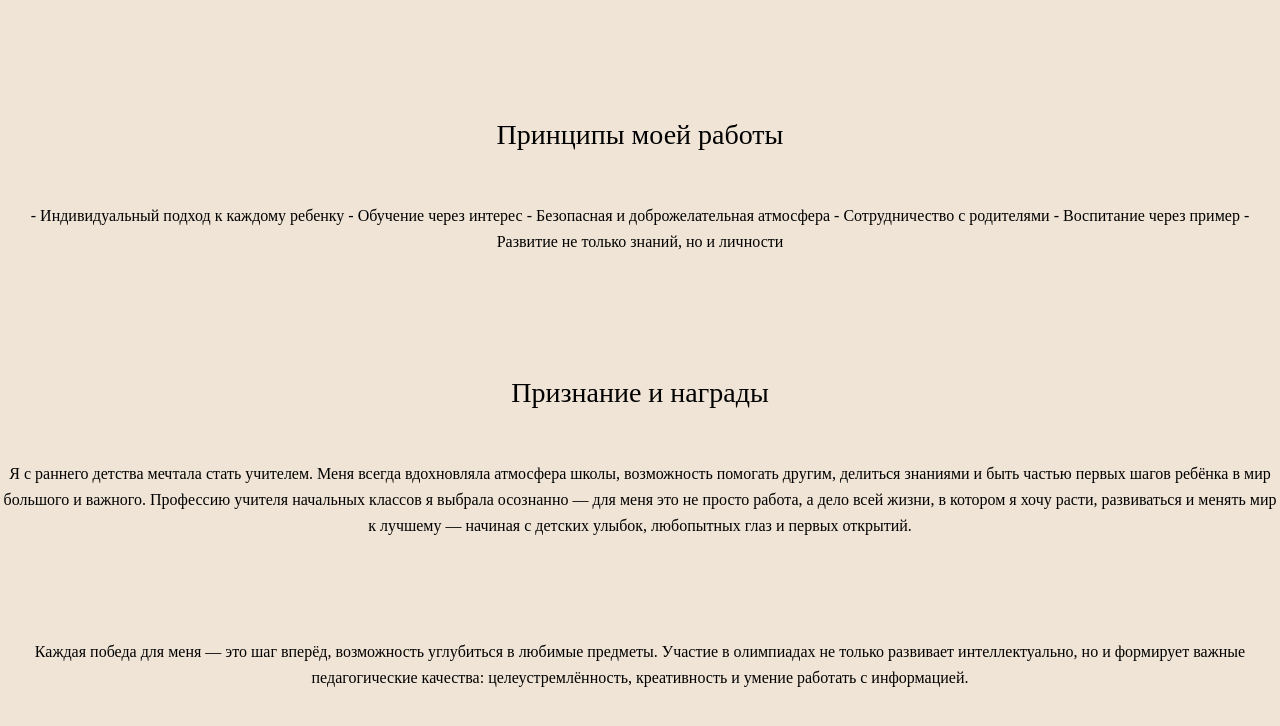
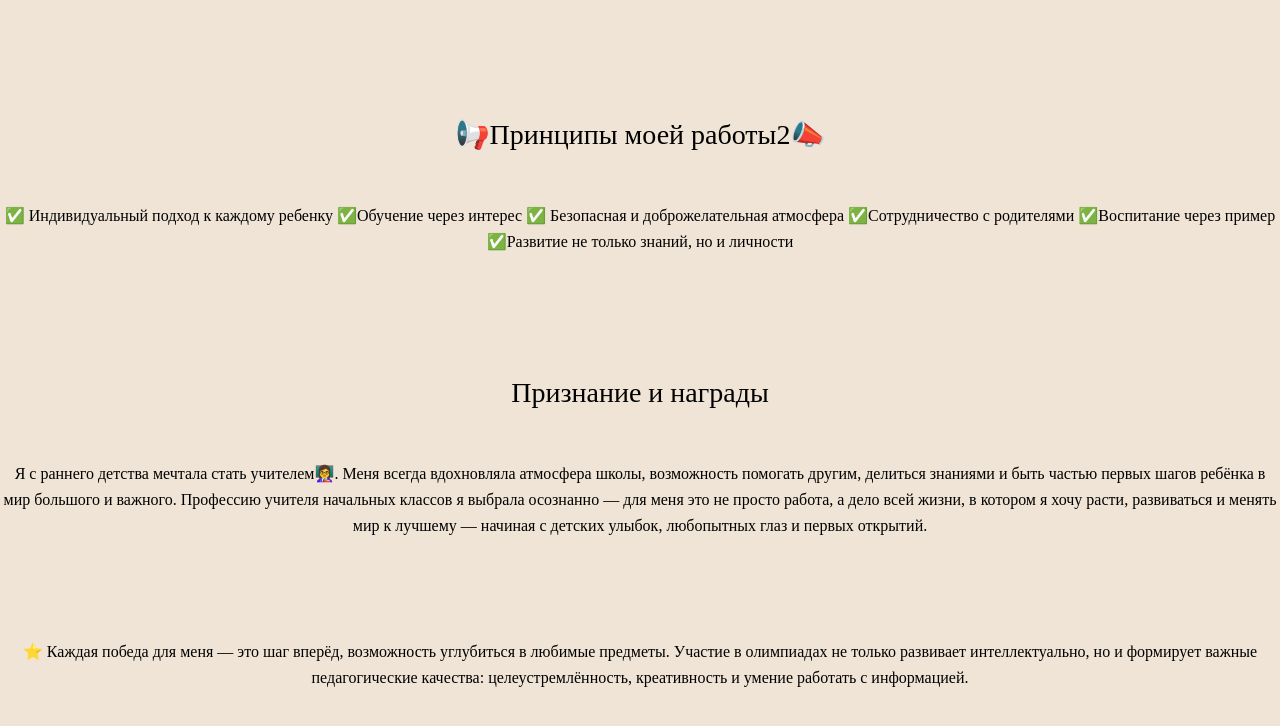
Before and after one commit to vikulya-18-18-18/juniorteacher, a plain HTML site: page index.html in a window 1280 px wide. Shown: the part 2058-2784 px from the top of the page. Drawn offline with Linux system fonts and the light colour scheme; a web font is replaced by a local one.

Commit message:
Update index.html

```diff
--- a/index.html
+++ b/index.html
@@ -39,7 +39,7 @@
 
                 <div class="intro_right">
                     <h1 id="myTitle" class="intro_title">
-                       Добро пожаловать на сайт учителя начальных классов Филипповой Виктории Евгеньевны
+                       Добро пожаловать на сайт учителя начальных классов Филипповой Виктории Евгеньевны👩‍🏫
                     </h1>
                     <p class="intro_text">
                         «Хороший учитель подобен свече: он сгорает, освещая путь другим». - Мустафа Кемаль Ататюрк
@@ -97,14 +97,14 @@
                             <h5 class="about_title1">Виктория Евгеньевна: вдохновляющий педагог начальных классов</h5>
                             <p class="about_text">
 
-Меня зовут Филиппова Виктория Евгеньевна. Я - воспитатель и учитель начальных классов, искренне увлеченный обучением и воспитанием детей.
+Меня зовут Филиппова Виктория Евгеньевна. Я - воспитатель и учитель начальных классов🎓, искренне увлеченный обучением и воспитанием детей.
   </p>
                             <p class="process_text">
 Для меня профессия воспитателя и учителя начальных классов — это не просто работа, а призвание, связанное с огромной ответственностью и любовью к детям.
 Во время обучения активно участвовала в олимпиадах, конкурсах и образовательных проектах. Стремлюсь развивать в себе не только профессиональные навыки, но и такие качества, как терпение, чуткость и креативность — всё то, что так важно в работе с младшими школьниками.
  </p>
                             <p class="process_text">
-Моя цель — стать тем учителем, которого дети будут помнить с теплотой, который поможет им поверить в себя и с радостью идти по пути знаний.
+✨Моя цель — стать тем учителем, которого дети будут помнить с теплотой, который поможет им поверить в себя и с радостью идти по пути знаний.
            </p>
                         </div>
                     </div>
@@ -124,22 +124,22 @@
 
 
                             </p>
-                            <h5 class="about_title1"> Принципы моей работы</h5>
+                            <h5 class="about_title1"> 📢Принципы моей работы2📣</h5>
                             <p class="about_text">
-- Индивидуальный подход к каждому ребенку
-- Обучение через интерес
-- Безопасная и доброжелательная атмосфера
-- Сотрудничество с родителями
-- Воспитание через пример
-- Развитие не только знаний, но и личности
+✅ Индивидуальный подход к каждому ребенку
+✅Обучение через интерес
+✅ Безопасная и доброжелательная атмосфера
+✅Сотрудничество с родителями
+✅Воспитание через пример
+✅Развитие не только знаний, но и личности
 
                             </p>
                             <h5 class="about_title1">Признание и награды</h5>
                             <p class="about_text">
-Я с раннего детства мечтала стать учителем. Меня всегда вдохновляла атмосфера школы, возможность помогать другим, делиться знаниями и быть частью первых шагов ребёнка в мир большого и важного. Профессию учителя начальных классов я выбрала осознанно — для меня это не просто работа, а дело всей жизни, в котором я хочу расти, развиваться и менять мир к лучшему — начиная с детских улыбок, любопытных глаз и первых открытий.
+Я с раннего детства мечтала стать учителем👩‍🏫. Меня всегда вдохновляла атмосфера школы, возможность помогать другим, делиться знаниями и быть частью первых шагов ребёнка в мир большого и важного. Профессию учителя начальных классов я выбрала осознанно — для меня это не просто работа, а дело всей жизни, в котором я хочу расти, развиваться и менять мир к лучшему — начиная с детских улыбок, любопытных глаз и первых открытий.
  </p>
                             <p class="process_text">
- Каждая победа для меня — это шаг вперёд, возможность углубиться в любимые предметы. Участие в олимпиадах не только развивает интеллектуально, но и формирует важные педагогические качества: целеустремлённость, креативность и умение работать с информацией.
+⭐️ Каждая победа для меня — это шаг вперёд, возможность углубиться в любимые предметы. Участие в олимпиадах не только развивает интеллектуально, но и формирует важные педагогические качества: целеустремлённость, креативность и умение работать с информацией.
                             </p>
                         </div>
                     </div>
```
